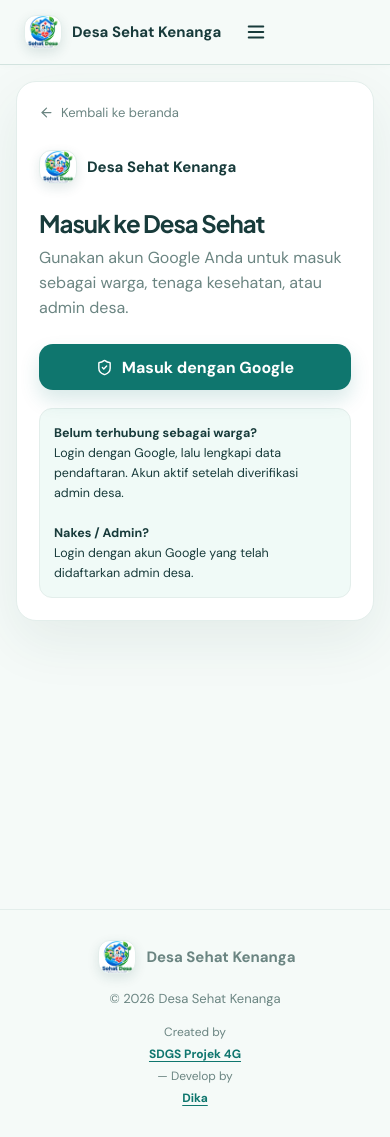
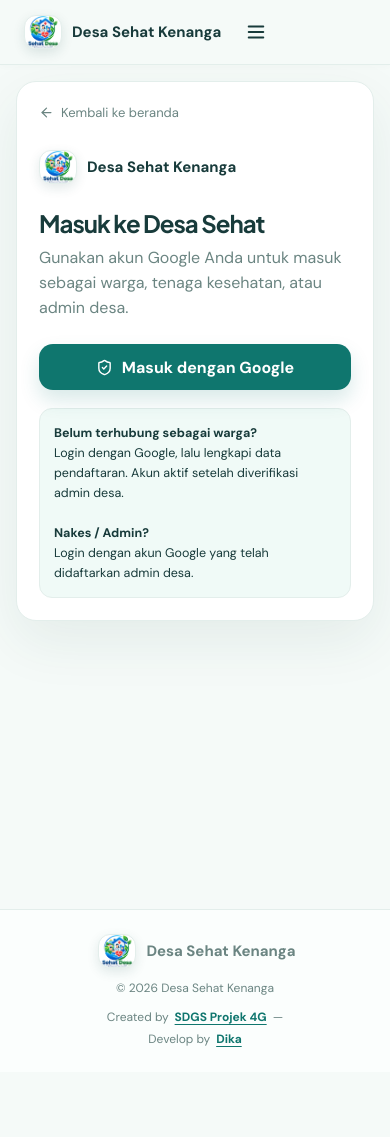
Before and after one commit to dikaxcloud/Projek-SDGS-4G---Mercu-Buana-University, a React (Vite) app in the folder frontend/: page /login in a window 390 px wide. After the commit the page ends 1072 px from the top, so only its background shows below. Built offline with nearby package versions, Linux system fonts and the light colour scheme; no server answers.

Commit message:
fix(frontend): footer mobile center + navbar mobile polish + welcome animation for all roles

```diff
--- a/frontend/src/components/Footer.jsx
+++ b/frontend/src/components/Footer.jsx
@@ -2,5 +2,19 @@ import { HeartPulse } from 'lucide-react'
 import { Brand } from './Brand'
 
 export function Footer() {
-  return <footer className="footer"><div className="container footer-inner"><Brand /><p className="footer-copy">© 2026 Desa Sehat Kenanga</p><p className="footer-credits"><span>Created by </span><a href="https://projek-sdgs.vercel.app" target="_blank" rel="noopener noreferrer">SDGS Projek 4G</a><span> — Develop by </span><a href="https://dikaxcloud.web.id" target="_blank" rel="noopener noreferrer">Dika</a></p></div></footer>
+  return (
+    <footer className="footer">
+      <div className="container footer-inner">
+        <div className="footer-brand"><Brand /></div>
+        <p className="footer-copy">© 2026 Desa Sehat Kenanga</p>
+        <p className="footer-credits">
+          <span>Created by</span>
+          <a href="https://projek-sdgs.vercel.app" target="_blank" rel="noopener noreferrer">SDGS Projek 4G</a>
+          <span className="footer-sep">—</span>
+          <span>Develop by</span>
+          <a href="https://dikaxcloud.web.id" target="_blank" rel="noopener noreferrer">Dika</a>
+        </p>
+      </div>
+    </footer>
+  )
 }
--- a/frontend/src/components/Topbar.jsx
+++ b/frontend/src/components/Topbar.jsx
@@ -43,7 +43,7 @@ export function Topbar() {
 
   return <header className="topbar"><div className="container nav">
     <Link to="/"><Brand /></Link>
-    <nav className={`nav-links${open ? ' nav-open' : ''}`} aria-label="Navigasi utama">
+    <nav id="main-nav" className={`nav-links${open ? ' nav-open' : ''}`} aria-label="Navigasi utama">
       <NavAnchor hash="#tentang" onClick={() => setOpen(false)}>Tentang</NavAnchor>
       <NavAnchor hash="#layanan" onClick={() => setOpen(false)}>Layanan</NavAnchor>
       <NavAnchor hash="#nakes" onClick={() => setOpen(false)}>Tim kesehatan</NavAnchor>
@@ -56,7 +56,7 @@ export function Topbar() {
     <div className="nav-actions">
       <Link className="btn btn-ghost" to="/login">Masuk</Link>
       <Link className="btn btn-primary" to="/login">Mulai sekarang <ArrowRight size={16} /></Link>
-      <button className="nav-toggle" onClick={() => setOpen(!open)} aria-label="Menu">
+      <button className="nav-toggle" onClick={() => setOpen(!open)} aria-label={open ? 'Tutup menu' : 'Buka menu'} aria-expanded={open} aria-controls="main-nav">
         {open ? <X size={22} /> : <Menu size={22} />}
       </button>
     </div>
--- a/frontend/src/components/WelcomeTransition.jsx
+++ b/frontend/src/components/WelcomeTransition.jsx
@@ -20,11 +20,12 @@ const ROLE_CONFIG = {
 }
 
 /**
- * Full-screen welcome transition shown ONLY after invitation token
- * has been validated (access exists + welcome=invitation param).
- * Does NOT handle validation itself – caller must ensure access is truthy.
+ * Full-screen welcome transition shown after login – for BOTH invitation
+ * and normal Google login (user request: semua role dapat animasi kedatangan).
+ * Caller must ensure access is truthy. When isInvitation=true, checklist
+ * shows invitation-specific text; otherwise generic login text.
  */
-export function WelcomeTransition({ access, onComplete }) {
+export function WelcomeTransition({ access, onComplete, isInvitation = false }) {
   const [step, setStep] = useState(0)
   const [showFinal, setShowFinal] = useState(false)
 
@@ -102,13 +103,13 @@ export function WelcomeTransition({ access, onComplete }) {
             <span className="welcome-check-icon" aria-hidden="true">
               <CheckCircle2 size={18} />
             </span>
-            <span>Undangan diterima</span>
+            <span>{isInvitation ? 'Undangan diterima' : 'Masuk berhasil'}</span>
           </li>
           <li className={`welcome-check-item ${step >= 2 ? 'visible' : ''}`}>
             <span className="welcome-check-icon" aria-hidden="true">
               <CheckCircle2 size={18} />
             </span>
-            <span>Akun dikonfirmasi</span>
+            <span>{isInvitation ? 'Akun dikonfirmasi' : 'Akses diverifikasi'}</span>
           </li>
           <li className={`welcome-check-item ${step >= 3 ? 'visible' : ''}`}>
             <span className="welcome-check-icon" aria-hidden="true">
--- a/frontend/src/styles/global.css
+++ b/frontend/src/styles/global.css
@@ -142,12 +142,14 @@ a { color: inherit; text-decoration: none; }
 .cta { margin: 25px 0 58px; padding: 32px; border-radius: 28px; background: var(--teal-dark); color: white; display: flex; align-items: center; justify-content: space-between; gap: 24px; }
 .cta h2 { margin: 0; font-size: clamp(24px, 4vw, 36px); }
 .cta p { margin: 8px 0 0; color: #bce8df; }
-.footer { padding: 30px 0; border-top: 1px solid var(--line); color: var(--muted); font-size: 13px; }
-.footer-inner { display: flex; justify-content: space-between; gap: 20px; align-items: center; }
-.footer-copy { margin: 0; text-align: center; }
-.footer-credits { margin: 0; display: flex; flex-wrap: wrap; gap: 6px; align-items: center; justify-content: center; font-size: 12px; line-height: 1.5; }
+.footer { padding: 28px 0 32px; border-top: 1px solid var(--line); color: var(--muted); font-size: 13px; background: #fbfefd; }
+.footer-inner { display: flex; justify-content: space-between; gap: 20px; align-items: center; flex-wrap: wrap; }
+.footer-brand { display: flex; align-items: center; }
+.footer-copy { margin: 0; text-align: center; color: #6b8582; font-size: 12.5px; }
+.footer-credits { margin: 0; display: flex; flex-wrap: wrap; gap: 6px; align-items: center; justify-content: center; font-size: 12.5px; line-height: 1.5; }
 .footer-credits a { color: var(--teal); font-weight: 700; text-decoration: underline; text-underline-offset: 3px; transition: color .15s; }
 .footer-credits a:hover { color: var(--teal-dark); }
+.footer-sep { color: var(--muted); }
 
 .dashboard-page { padding: 36px 0 100px; }
 .dashboard-header { display: flex; justify-content: space-between; align-items: center; gap: 20px; margin-bottom: 26px; }
@@ -338,15 +340,18 @@ a { color: inherit; text-decoration: none; }
   .bottom-nav-admin a.active, .bottom-nav-admin button.active { color: var(--teal); background: var(--mint); } .bottom-nav-admin a.active { color: var(--teal); font-weight: 800; } .admin-page { padding-bottom: 94px; } .staff-role { display: none; } }
 @media (max-width: 560px) { .admin-page { padding: 25px 0 60px; } .admin-kpis { grid-template-columns: repeat(2, 1fr); gap: 10px; } .admin-panel { padding: 17px; } }
 @media (max-width: 880px) {
-  .topbar { background: rgba(245,250,248,.97); backdrop-filter: none; }
+  .topbar { background: rgba(245,250,248,.98); backdrop-filter: none; border-bottom-color: var(--line); }
+  .topbar .nav { width: min(1120px, calc(100% - 28px)); gap: 12px; justify-content: space-between; }
   .nav { gap: 14px; justify-content: space-between; }
-  .nav-toggle { display: grid; place-items: center; }
-  .nav-links { display: none; position: fixed; inset: 72px 0 0; z-index: 50; flex-direction: column; gap: 6px; padding: 16px 14px calc(16px + env(safe-area-inset-bottom)); background: #ffffff; border-top: 1px solid var(--line); box-shadow: 0 -12px 40px rgba(25,75,70,.16); overflow-y: auto; animation: nav-slide-in .18s ease-out; }
+  .nav-toggle { display: grid; place-items: center; width: 44px; height: 44px; border-radius: 12px; border: 1px solid transparent; background: transparent; transition: background .15s, border-color .15s; }
+  .nav-toggle:hover { background: var(--mint); border-color: var(--line); }
+  .nav-toggle:active { background: var(--teal); color: white; border-color: var(--teal); }
+  .nav-links { display: none; position: fixed; inset: 72px 0 0; z-index: 50; flex-direction: column; gap: 6px; padding: 16px 14px calc(16px + env(safe-area-inset-bottom)); background: #ffffff; border-top: 1px solid var(--line); box-shadow: 0 12px 40px rgba(25,75,70,.12); overflow-y: auto; animation: nav-slide-in .18s ease-out; }
   .nav-links.nav-open { display: flex; }
   .nav-links > a { width: 100%; padding: 15px 14px; border: 1px solid var(--line); border-radius: 14px; font-size: 16px; font-weight: 700; color: var(--ink); background: white; transition: background .15s, color .15s; }
   .nav-links > a:hover { background: var(--mint); color: var(--teal); }
   .nav-links > a:active { background: var(--teal); color: white; border-color: var(--teal); }
-  @keyframes nav-slide-in { from { opacity: 0; transform: translateY(-10px); } to { opacity: 1; transform: none; } }
+  @keyframes nav-slide-in { from { opacity: 0; transform: translateY(-8px); } to { opacity: 1; transform: none; } }
   .nav-actions { gap: 6px; margin-left: auto; }
   .nav-actions .btn-ghost, .nav-actions .btn-primary { display: none; }
   .nav-actions .auth-logout-desktop { display: none; }
@@ -367,7 +372,9 @@ a { color: inherit; text-decoration: none; }
   .dashboard-page { padding-bottom: 94px; }
   .section-head { display: block; }
   .section-head .btn { margin-top: 14px; }
-  .footer-inner { flex-wrap: wrap; }
+  .footer { padding: 22px 0 28px; }
+  .footer-inner { flex-wrap: wrap; justify-content: center; gap: 12px; }
+  .footer-brand { justify-content: center; }
 }
 @media (max-width: 560px) {
   .container { width: min(100% - 32px, 1120px); }
@@ -396,9 +403,12 @@ a { color: inherit; text-decoration: none; }
   .cta { padding: 24px; }
   .cta h2 { font-size: 22px; }
   .cta .btn { width: 100%; }
-  .footer-inner { flex-direction: column; gap: 16px; text-align: center; }
-  .footer-copy { order: 1; }
-  .footer-credits { order: 2; flex-direction: column; gap: 4px; }
+  .footer { padding: 24px 0 calc(24px + env(safe-area-inset-bottom)); }
+  .footer-inner { flex-direction: column; gap: 12px; align-items: center; justify-content: center; text-align: center; }
+  .footer-brand { justify-content: center; }
+  .footer-copy { order: 1; font-size: 12px; }
+  .footer-credits { order: 2; flex-direction: row; flex-wrap: wrap; justify-content: center; gap: 4px 6px; font-size: 12px; max-width: 28ch; }
+  .footer-sep { display: inline; }
   .auth-page { place-items: start center; padding: 16px; }
   .auth-card { width: 100%; padding: 22px; border-radius: 20px; }
   .auth-card h1 { font-size: 24px; }
```
Also changed, not shown: frontend/src/pages/LoginPage.jsx (+27 -12 lines).
